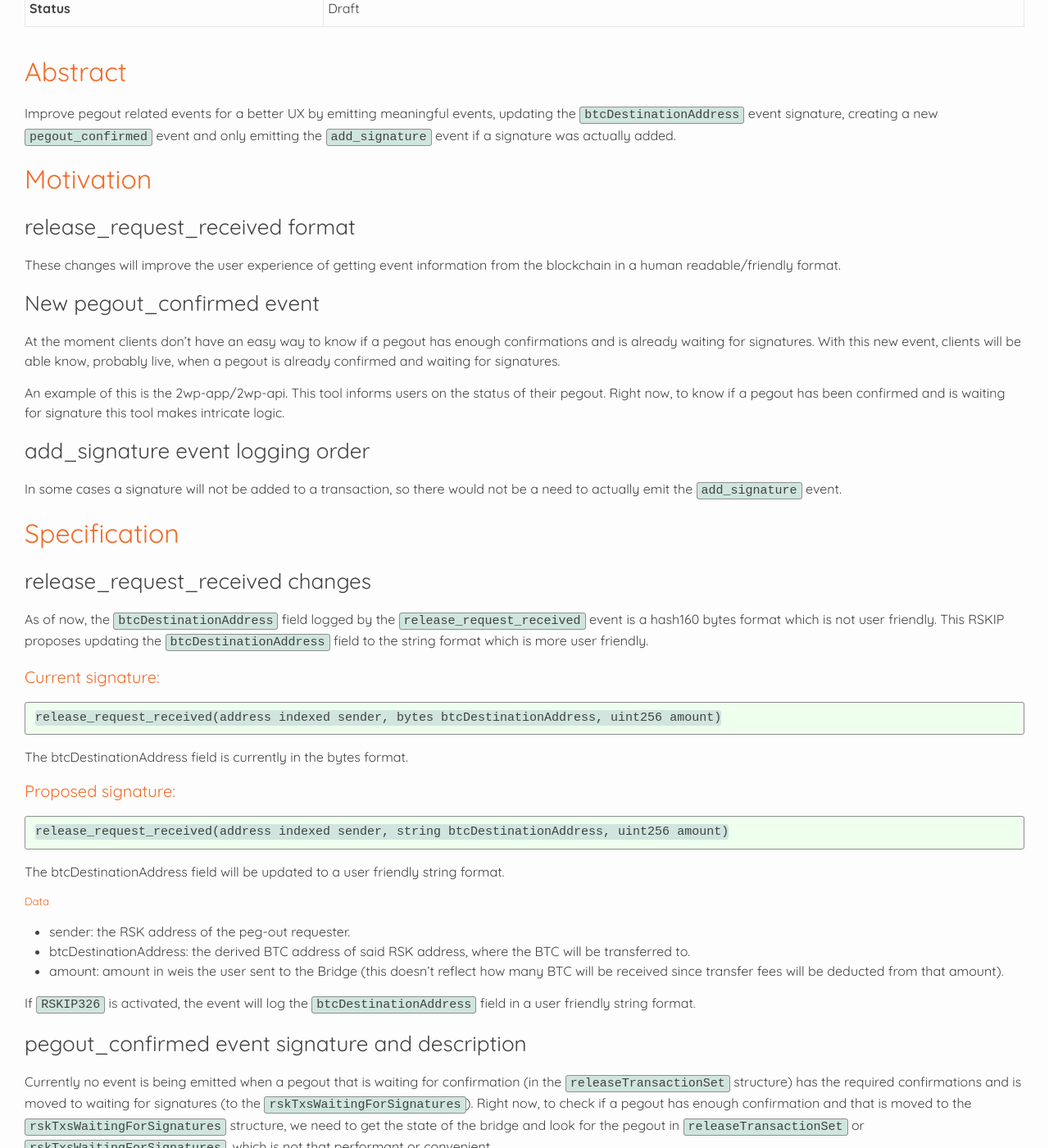
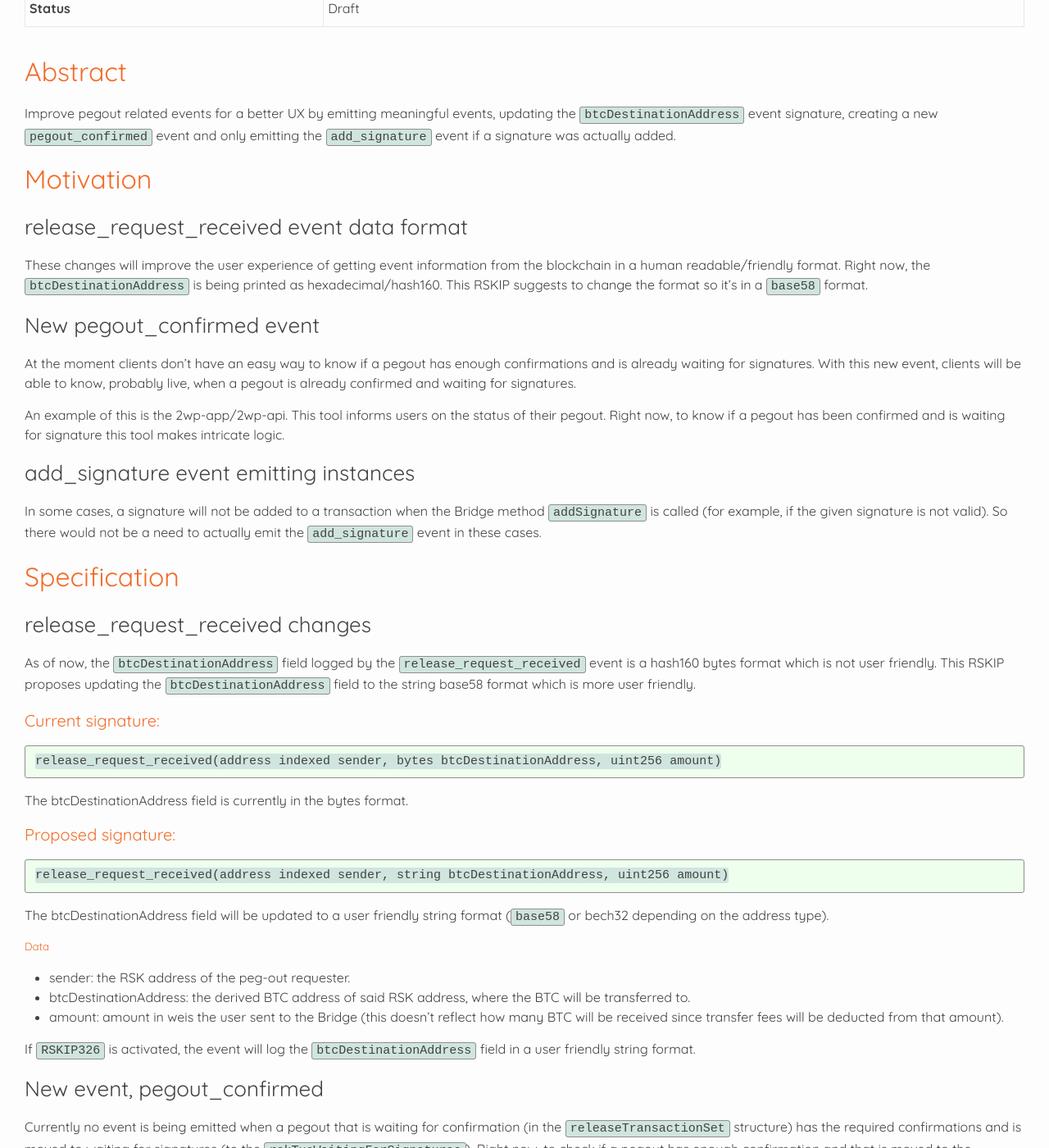
Before and after one commit to rsksmart/RSKIPs, a Jekyll site: the page built from IPs/RSKIP326.md, in a window 1280 px wide and 1400 px high, scrolled down 597 px. Shown: the whole window at 82% size. Built offline with Jekyll 4.4.1, drawn with Linux system fonts in a browser that asks for light colours; our own code applies the rules of GitHub Pages for plain Markdown files.

Commit message:
Updates RSKIP326

````diff
--- a/IPs/RSKIP326.md
+++ b/IPs/RSKIP326.md
@@ -16,25 +16,26 @@ Improve pegout related events for a better UX by emitting meaningful events, upd
 
 ## Motivation
 
-### release_request_received format
+### release_request_received event data format
 
 These changes will improve the user experience of getting event information from the blockchain in a human readable/friendly format.
+Right now, the `btcDestinationAddress` is being printed as hexadecimal/hash160. This RSKIP suggests to change the format so it's in a `base58` format.
 
 ### New pegout_confirmed event
 
-At the moment clients don't have an easy way to know if a pegout has enough confirmations and is already waiting for signatures. With this new event, clients will be able know, probably live, when a pegout is already confirmed and waiting for signatures.
+At the moment clients don't have an easy way to know if a pegout has enough confirmations and is already waiting for signatures. With this new event, clients will be able to know, probably live, when a pegout is already confirmed and waiting for signatures.
 
 An example of this is the 2wp-app/2wp-api. This tool informs users on the status of their pegout. Right now, to know if a pegout has been confirmed and is waiting for signature this tool makes intricate logic.
 
-### add_signature event logging order
+### add_signature event emitting instances
 
-In some cases a signature will not be added to a transaction, so there would not be a need to actually emit the `add_signature` event.
+In some cases, a signature will not be added to a transaction when the Bridge method `addSignature` is called (for example, if the given signature is not valid). So there would not be a need to actually emit the `add_signature` event in these cases.
 
 ## Specification
 
 ### release_request_received changes
 
-As of now, the `btcDestinationAddress` field logged by the `release_request_received` event is a hash160 bytes format which is not user friendly. This RSKIP proposes updating the `btcDestinationAddress` field to the string format which is more user friendly.
+As of now, the `btcDestinationAddress` field logged by the `release_request_received` event is a hash160 bytes format which is not user friendly. This RSKIP proposes updating the `btcDestinationAddress` field to the string base58 format which is more user friendly.
 
 #### Current signature:
 
@@ -50,7 +51,7 @@ The btcDestinationAddress field is currently in the bytes format.
 release_request_received(address indexed sender, string btcDestinationAddress, uint256 amount)
 ```
 
-The btcDestinationAddress field will be updated to a user friendly string format.
+The btcDestinationAddress field will be updated to a user friendly string format (`base58` or bech32 depending on the address type).
 
 ##### Data
 
@@ -60,7 +61,7 @@ The btcDestinationAddress field will be updated to a user friendly string format
 
 If `RSKIP326` is activated, the event will log the `btcDestinationAddress` field in a user friendly string format.
 
-### pegout_confirmed event signature and description
+### New event, pegout_confirmed
 
 Currently no event is being emitted when a pegout that is waiting for confirmation (in the `releaseTransactionSet` structure) has the required confirmations and is moved to waiting for signatures (to the `rskTxsWaitingForSignatures`).
 Right now, to check if a pegout has enough confirmation and that is moved to the `rskTxsWaitingForSignatures` structure, we need to get the state of the bridge and look for the pegout in `releaseTransactionSet` or `rskTxsWaitingForSignatures`, which is not that performant or convenient.
````
Also changed, not shown: README.md.
